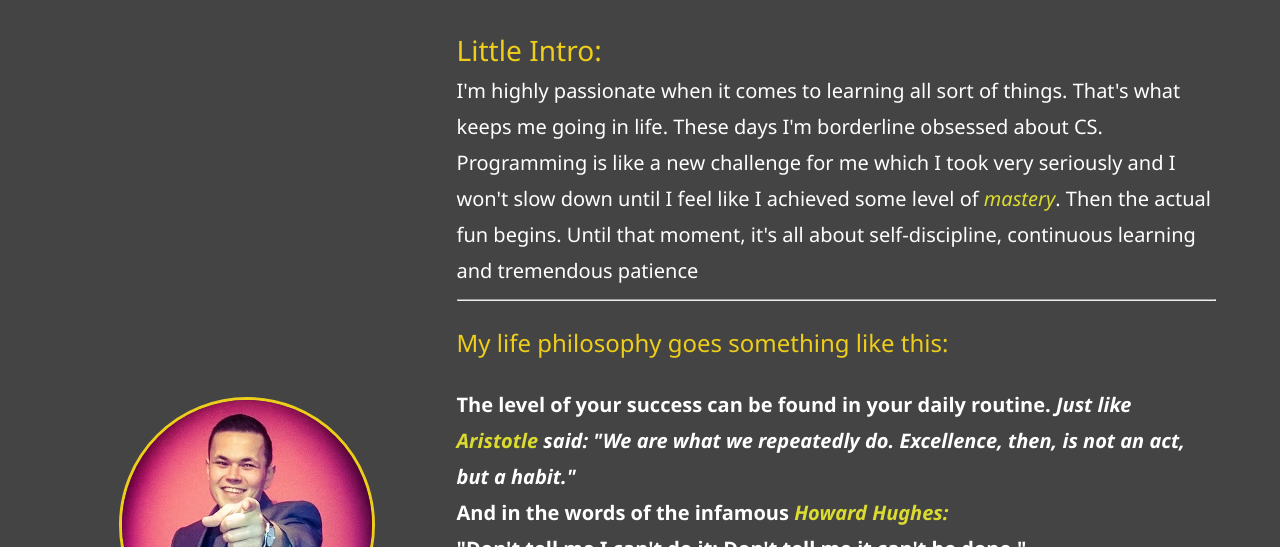
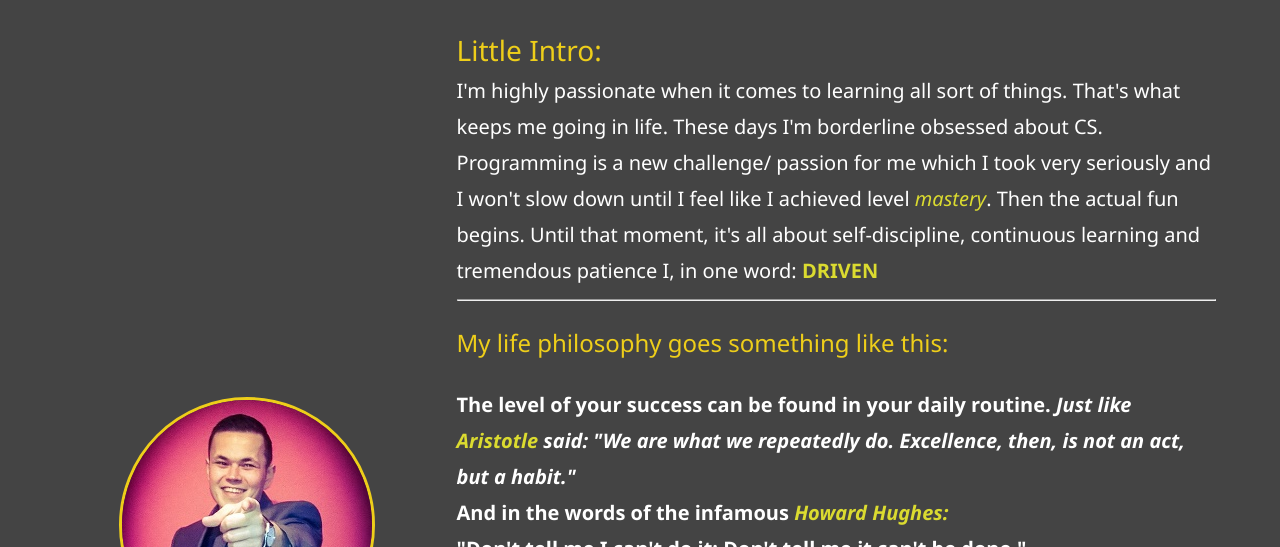
Before and after one commit to dzenis-h/digitalCV, a website: page dist/about.html in a window 1280 px wide. Shown: the part 253-800 px from the top of the page. Drawn offline with Linux system fonts and the light colour scheme.

Commit message:
fixed text

```diff
--- a/dist/about.html
+++ b/dist/about.html
@@ -66,9 +66,11 @@
         <small>I'm highly passionate when it comes to learning all sort of things.
           That's what keeps me going in life.
           These days I'm borderline obsessed about CS.
-          Programming is like a new challenge for me which I took very seriously
-          and I won't slow down until I feel like I achieved some level of <em class="diff-text">mastery</em>.
-          Then the actual fun begins. Until that moment, it's all about self-discipline, continuous learning and tremendous patience</small>
+          Programming is a new challenge/ passion for me which I took very seriously and I
+          won't slow down until I feel like I achieved level <em class="diff-text">mastery</em>.
+          Then the actual fun begins. Until that moment, it's all about self-discipline,
+          continuous learning and tremendous patience
+          I, in one word: <b class="diff-text">DRIVEN</b></small>
           <hr>
           <p class="text-secondary">My life philosophy goes something like this:</p>
               <small> <b>The level of your success can be found in your daily routine.
```
